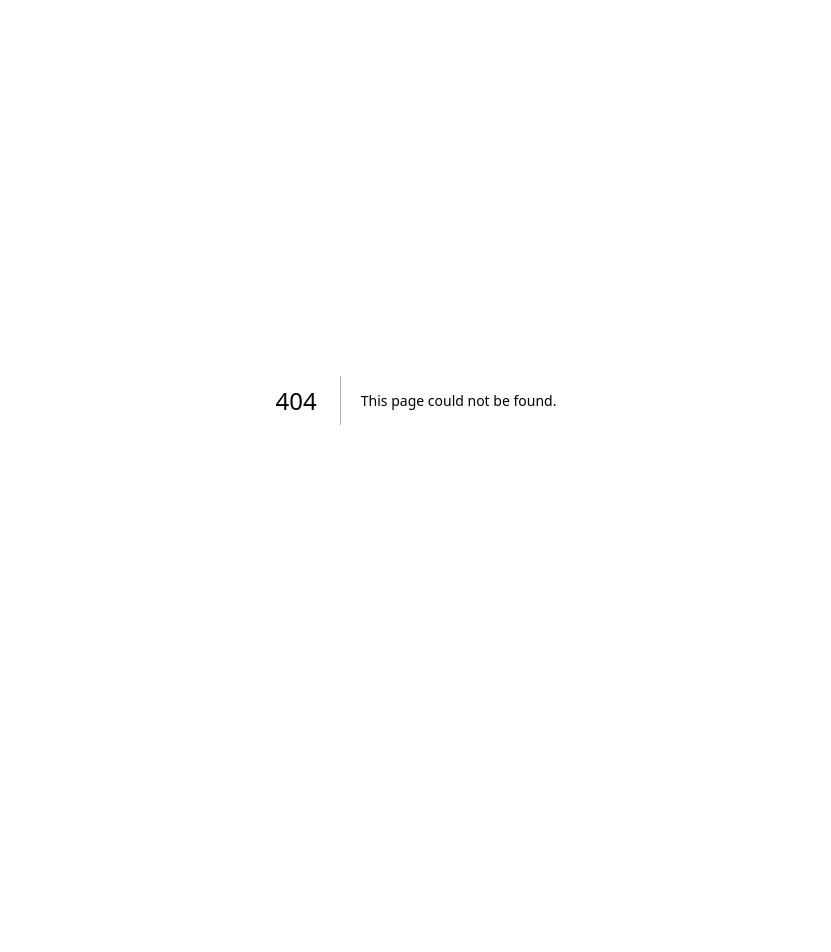
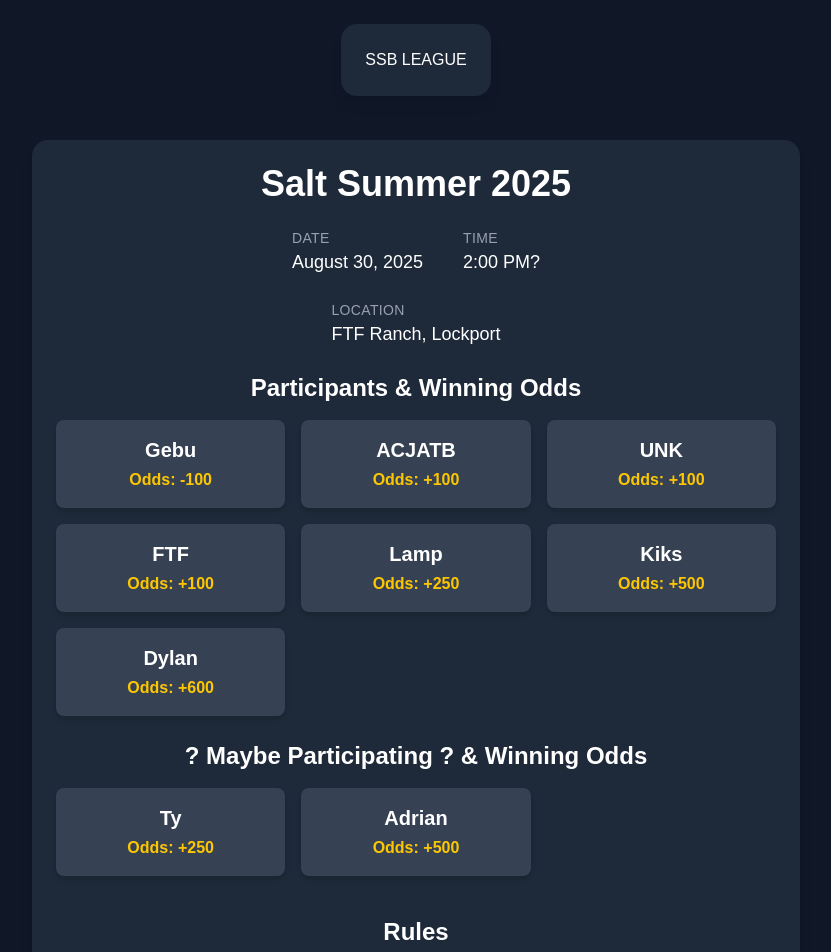
Before and after one commit to ACwolf55/ssb-league, a Next.js app: page /upcoming in a window 1280 px wide. Before the commit this address had no page. Shown: the top 952 px of the page, without its empty margins (224-1055 px from the left). Before the commit the page ends 800 px from the top, so only its background shows below. Built offline with nearby package versions, Linux system fonts and the light colour scheme.

Commit message:
news scroller & next tourney page

```diff
--- a/app/layout.tsx
+++ b/app/layout.tsx
@@ -29,9 +29,14 @@ export default function RootLayout({
 }>) {
   return (
     <html lang="en">
-      <body
-        className={`${geistSans.variable} ${geistMono.variable} antialiased`}
-      >
+      <head>
+        {/* Google Fonts link for Press Start 2P */}
+        <link
+          href="https://fonts.googleapis.com/css2?family=Press+Start+2P&display=swap"
+          rel="stylesheet"
+        />
+      </head>
+      <body className={`${geistSans.variable} ${geistMono.variable} antialiased`}>
         {children}
       </body>
     </html>
--- a/app/page.tsx
+++ b/app/page.tsx
@@ -1,7 +1,13 @@
+"use client";
+
 import Image from "next/image";
 import BattleBox from "@/components/BattleBox";
 import GebuJuly2025 from "@/components/GebuJuly25";
 import TierList from "@/components/TierList";
+import News from "@/components/News";
+import Upcoming from "./upcoming/page";
+
+import Link from "next/link";
 
 
 export default function Home() {
@@ -15,6 +21,16 @@ export default function Home() {
       </header>
 
       <main>
+
+      <News />
+
+     <Link
+  href="/upcoming"
+  className=" mt-10 block mx-auto max-w-3xl bg-white text-black text-center text-3xl font-extrabold rounded-2xl px-8 py-4 text-center hover:bg-gray-500"
+>
+  See upcoming Salt Summer 2025
+</Link>
+
 
       <TierList/>
       <GebuJuly2025 />
--- /dev/null
+++ b/app/upcoming/page.tsx
@@ -0,0 +1,131 @@
+"use client";
+
+import React from "react";
+import Header from "@/components/Header";
+
+import Link from "next/link";
+
+const event = {
+  title: "Salt Summer 2025",
+  date: "August 30, 2025",
+  time: "2:00 PM?",
+  location: "FTF Ranch, Lockport",
+  participants: [
+    { name: "Gebu", odds: "-100" },
+    { name: "ACJATB", odds: "+100" },
+    { name: "UNK", odds: "+100" },
+    { name: "FTF", odds: "+100" },
+    { name: "Lamp", odds: "+250" },
+    { name: "Kiks", odds: "+500" },
+    { name: "Dylan", odds: "+600" },
+  ],
+  maybeParticipating: [
+    { name: "Ty", odds: "+250" },
+    { name: "Adrian", odds: "+500" },
+
+  ],
+  rules: [
+    "3 stock",
+    "Cannot use the same character more than once in prelims",
+    "Losing player picks next stage/music",
+  ],
+  info: "This is the final match of the championship series. Please follow all tournament rules and respect players.",
+};
+
+export default function Upcoming() {
+  return (
+    <div className="min-h-screen bg-gray-900 text-white p-6 flex flex-col items-center">
+      <Header />
+
+      <div className="w-full max-w-3xl bg-gray-800 rounded-2xl p-6 shadow-lg mt-6">
+        <h1 className="text-4xl font-bold text-center mb-6">{event.title}</h1>
+
+        <div className="flex justify-center space-x-10 text-lg mb-6">
+          <div>
+            <p className="text-gray-400 uppercase tracking-wide text-sm">
+              Date
+            </p>
+            <p>{event.date}</p>
+          </div>
+          <div>
+            <p className="text-gray-400 uppercase tracking-wide text-sm">
+              Time
+            </p>
+            <p>{event.time}</p>
+          </div>
+        </div>
+
+        <div className="flex justify-center space-x-10 text-lg mb-6">
+          <div>
+            <p className="text-gray-400 uppercase tracking-wide text-sm">
+              Location
+            </p>
+            <p>{event.location}</p>
+          </div>
+        </div>
+
+        {/* Participants and Odds */}
+        <div className="mb-6">
+          <h2 className="text-2xl font-semibold mb-4 text-center">
+            Participants & Winning Odds
+          </h2>
+          <ul className="grid grid-cols-1 sm:grid-cols-3 gap-4 text-center">
+            {event.participants.map(({ name, odds }, idx) => (
+              <li key={idx}>
+                <Link
+                  href={`/user/${encodeURIComponent(name.toLowerCase())}`}
+                  className="block bg-gray-700 rounded-lg p-4 shadow-md flex flex-col items-center hover:bg-yellow-400 hover:text-black transition"
+                >
+                  <span className="text-xl font-bold">{name}</span>
+                  <p className="text-yellow-400 font-semibold mt-1">
+                    Odds: {odds}
+                  </p>
+                </Link>
+              </li>
+            ))}
+          </ul>
+        </div>
+
+        {/* Maybe Participating and Odds */}
+        <div className="mb-6">
+          <h2 className="text-2xl font-semibold mb-4 text-center">
+            ? Maybe Participating ? & Winning Odds
+          </h2>
+          <ul className="grid grid-cols-1 sm:grid-cols-3 gap-4 text-center">
+            {event.maybeParticipating.map(({ name, odds }, idx) => (
+              <li key={idx}>
+                <Link
+                  href={`/user/${encodeURIComponent(name.toLowerCase())}`}
+                  className="block bg-gray-700 rounded-lg p-4 shadow-md flex flex-col items-center hover:bg-yellow-400 hover:text-black transition"
+                >
+                  <span className="text-xl font-bold">{name}</span>
+                  <p className="text-yellow-400 font-semibold mt-1">
+                    Odds: {odds}
+                  </p>
+                </Link>
+              </li>
+            ))}
+          </ul>
+        </div>
+
+        {/* Rules */}
+        <div className="mt-10 mb-6">
+          <h2 className="text-2xl font-semibold mb-4 text-center">Rules</h2>
+          <ul className="list-disc list-inside space-y-2 max-w-xl mx-auto text-gray-300">
+            {event.rules.map((rule, idx) => (
+              <li key={idx}>{rule}</li>
+            ))}
+          </ul>
+        </div>
+
+
+        <div>
+          {/* <h2 className="text-2xl font-semibold mb-2 text-center">Info</h2>
+          <p className="text-center max-w-xl mx-auto text-gray-300">
+            {event.info}
+          </p> */}
+        </div>
+      </div>
+    </div>
+  );
+}
--- /dev/null
+++ b/components/News.tsx
@@ -0,0 +1,43 @@
+import React from 'react'
+
+function News() {
+  const text = " \u25BC Next Tournament \u25BC :   Salt Summer 2025 - August 30th! \u25BC  in Lockport \u25BC";
+
+   return (
+    <div className=" mx-auto w-full overflow-hidden whitespace-nowrap bg-white text-black py-4 px-6 border-8 border-gray-900 rounded-lg shadow-lg font-pressStart">
+      <div
+        className="inline-block animate-scroll"
+        style={{ animationDuration: `30s` }}
+      >
+        {text} &nbsp; {text}
+      </div>
+      <style jsx>{`
+        @keyframes scroll {
+          0% {
+            transform: translateX(0%);
+          }
+          100% {
+            transform: translateX(50%);
+          }
+        }
+        .animate-scroll {
+          animation-name: scroll;
+          animation-timing-function: linear;
+          animation-iteration-count: infinite;
+          animation-fill-mode: forwards;
+          animation-play-state: running;
+          will-change: transform;
+        }
+      `}</style>
+      <style jsx global>{`
+        @import url('https://fonts.googleapis.com/css2?family=Press+Start+2P&display=swap');
+        .font-pressStart {
+          font-family: 'Press Start 2P', cursive;
+          font-weight: 400;
+        }
+      `}</style>
+    </div>
+  );
+}
+
+export default News
```
